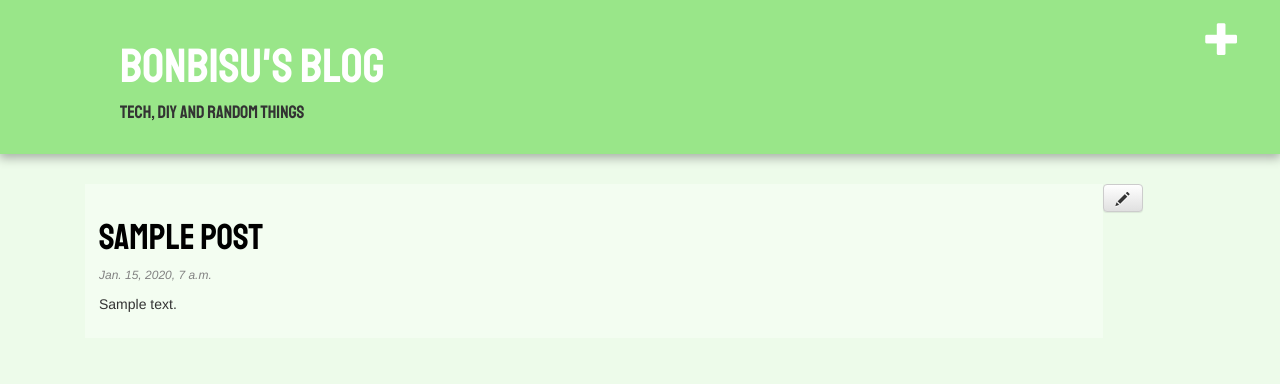
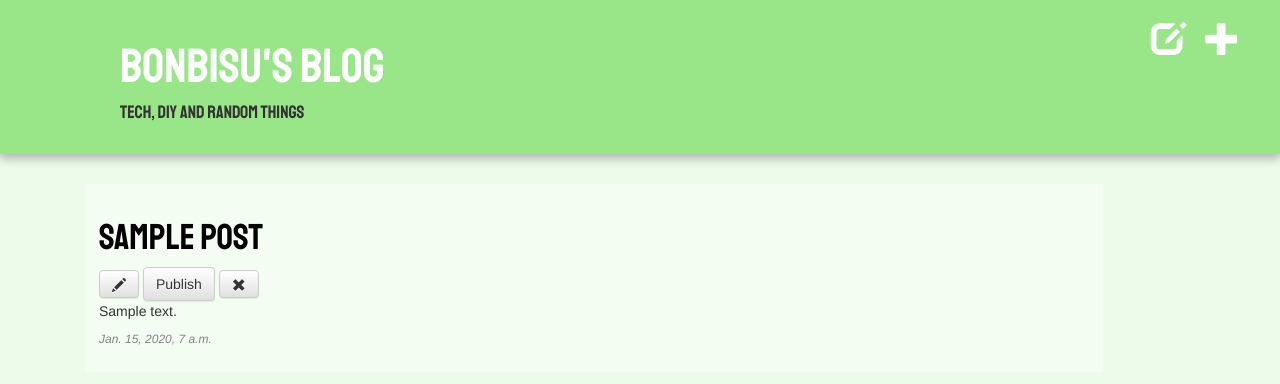
Before and after one commit to bonbisu/django-blog, a Django app: page /post/1/ in a window 1280 px wide. Shown: the top 384 px of the page. Run offline with Django 3.2, Linux system fonts and the light colour scheme; a user stored in the database is signed in; tables that the repository leaves empty hold one stand-in row (values such as "Sample post"); some libraries are stand-ins or nearby versions.

Commit message:
:wrench: fix(edit): add delete and publish buttons

```diff
--- a/blog/templates/blog/base.html
+++ b/blog/templates/blog/base.html
@@ -34,6 +34,7 @@
         <div class="page-header">
             {% if user.is_authenticated %}
             <a href="{% url 'post_new' %}" class="top-menu"><span class="glyphicon glyphicon-plus"></span></a>
+            <a href="{% url 'post_draft_list' %}" class="top-menu"><span class="glyphicon glyphicon-edit"></span></a>
             {% endif %}
             <h1><a href="/">Bonbisu's Blog</a></h1>
             <h4>Tech, Diy and Random Things</h4>
--- a/blog/templates/blog/post_detail.html
+++ b/blog/templates/blog/post_detail.html
@@ -1,18 +1,21 @@
 {% extends 'blog/base.html' %}
 
 {% block content %}
-{% if post.published_at %}
     <div class="post col-md-11">
         <h1><a href="">{{ post.title }}</a></h1>
-        <div class="date">
-            <p id="off">{{ post.published_at }}</p>
-        </div>
+        {% if user.is_authenticated %}
+            <a class="btn btn-default" href="{% url 'post_edit' pk=post.pk %}"><span class="glyphicon glyphicon-pencil"></span></a>
+            <a class="btn btn-default" href="{% url 'post_publish' pk=post.pk %}">Publish</a>
+            <a class="btn btn-default" href="{% url 'post_delete' pk=post.pk %}"><span class="glyphicon glyphicon-remove"></span></a>
+
+        {% endif %}
         <p>{{ post.text|linebreaksbr }}</p>
+        {% if post.published_at %}
+            <div class="date">
+                <p id="off">{{ post.published_at }}</p>
+            </div>
+        {% else %}
+
     </div>
-    {% if user.is_authenticated %}
-        <a class="btn btn-default" href="{% url 'post_edit' pk=post.pk %}"><span class="glyphicon glyphicon-pencil"></span></a>
-    {% endif %}
-{% else %}
-<h1>Post não encontrado! =(</h1>
 {% endif %}
 {% endblock %}
--- a/blog/templates/blog/post_list.html
+++ b/blog/templates/blog/post_list.html
@@ -7,7 +7,8 @@
         <div class="date">
             <p id="off">{{ post.published_at }}</p>
         </div>
-        <p>{{ post.text|linebreaksbr }}</p>
+        <p>{{ post.text|linebreaksbr|truncatechars:1000 }}</p>
+        <a href="{% url 'post_detail' pk=post.pk %}" id="off">Leia mais</a>
     </div>
     <!-- <p id="off">_ _ _ _ _ _ _ _ _ _ _ _ _ _</p> -->
     {% endfor %}
```
